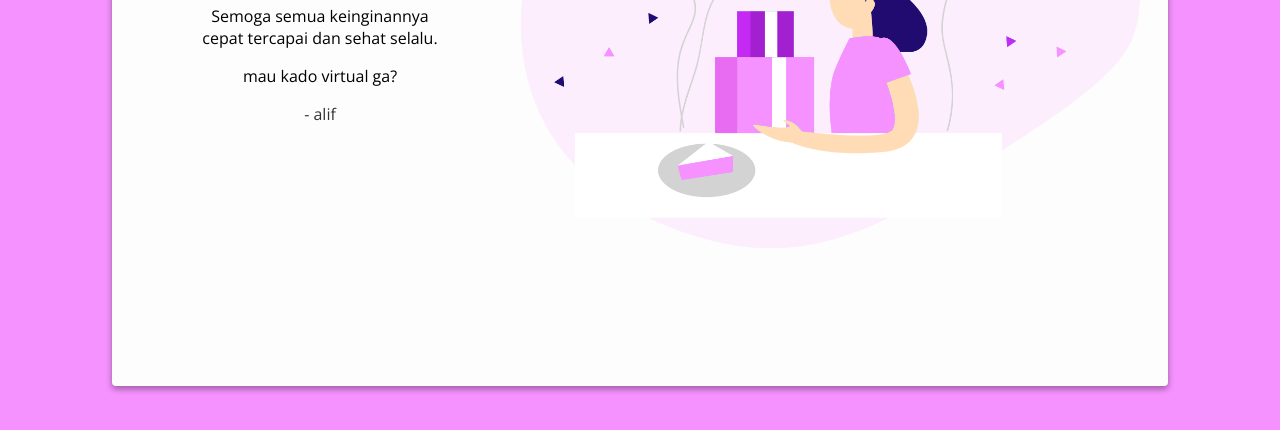
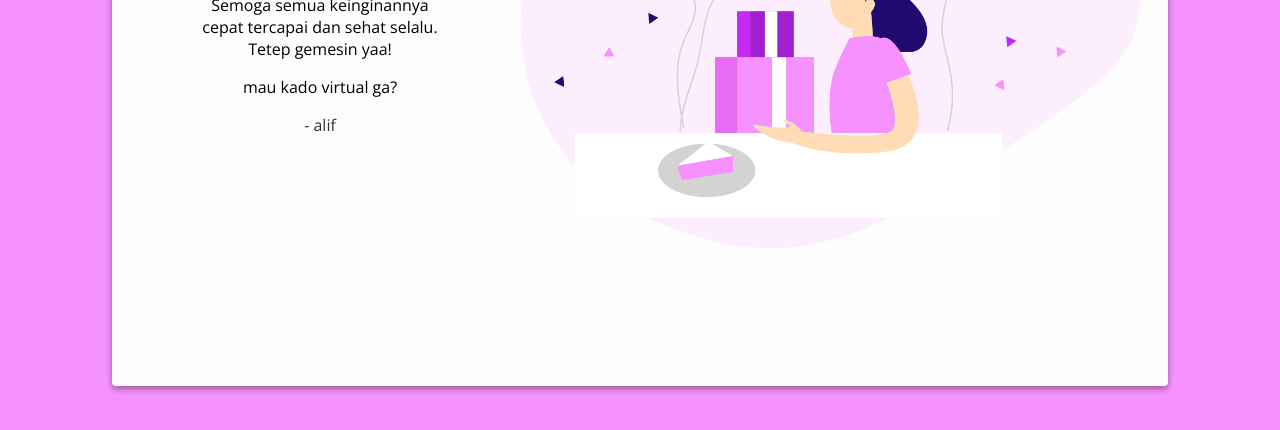
Before and after one commit to dvrstyofslnce/dvrstyofslnce.github.io, a plain HTML site: page birthday/index.html in a window 1280 px wide. Shown: the part 370-800 px from the top of the page. Drawn offline with nearby package versions, Linux system fonts and the light colour scheme.

Commit message:
modifying again...

```diff
--- a/birthday/index.html
+++ b/birthday/index.html
@@ -17,6 +17,8 @@
           Semoga semua keinginannya
           <br />
           cepat tercapai dan sehat selalu.
+          <br />
+          Tetep gemesin yaa!
         </p>
         <p>mau kado virtual ga?</p>
         <p class="muted">- alif</p>
```
